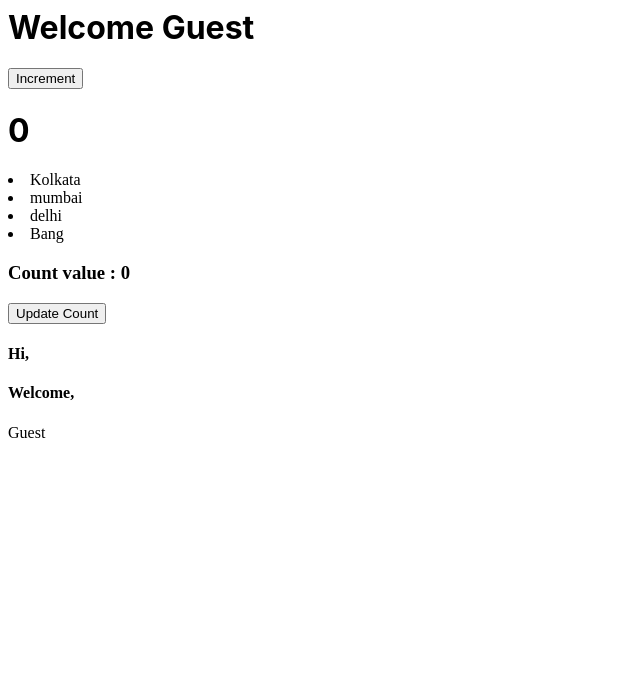
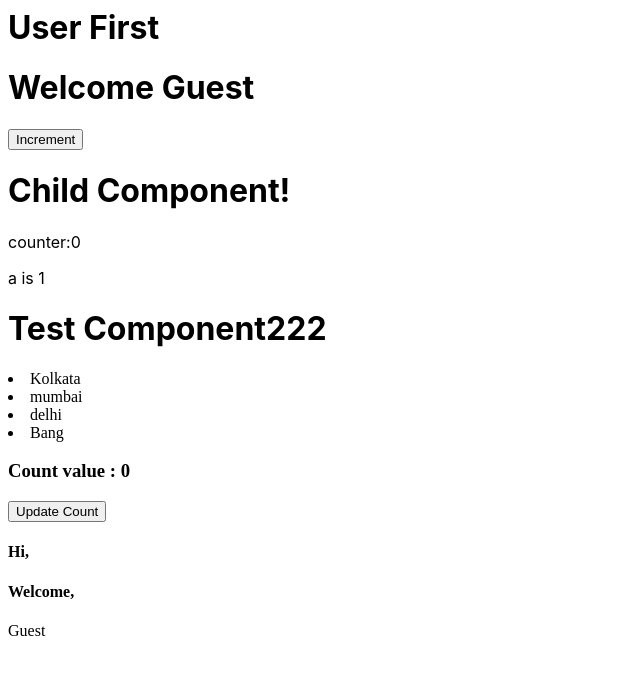
Before and after one commit to prashanthpasham/react-interview, a React (Create React App) app: page / in a window 1280 px wide. Shown: the top 674 px of the page, without its empty margins (0-640 px from the left). Built offline with nearby package versions, Linux system fonts and the light colour scheme.

Commit message:
4 files modified, 1 added

```diff
--- a/src/App.js
+++ b/src/App.js
@@ -5,23 +5,39 @@ import StateExample from './StateExample';
 import Child from './Child';
 import AppRender from './AppRender';
 import Hello from './Hello';
+import Approach from './Approach';
 export default class App extends React.Component {
-  state = {
-    counter: 0,
-  };
+  constructor() {
+    super();
+    this.state = {
+      counter: 0,
+      x: {
+        a: 1,
+        b: 200,
+      },
+    };
+  }
   render() {
     return (
       <div>
+        <Approach />
         <Hello name="World" />
 
         <button
           onClick={() => {
-            this.setState({ counter: this.state.counter + 1 });
+            const obj = this.state.x;
+            obj.a = 2;
+            obj.a++;
+            this.setState({ counter: this.state.counter + 1, x: obj });
           }}
         >
           Increment
         </button>
-        <Child value={this.state.counter} />
+        <Child
+          key={this.state.counter}
+          value={this.state.counter}
+          x={this.state.x}
+        />
 
         <City />
         <StateExample />
--- /dev/null
+++ b/src/Approach.js
@@ -0,0 +1,14 @@
+import React from 'react';
+export default class Approach extends React.Component {
+  render() {
+    const user = { name: 'User First' };
+    function test(user) {
+      return user.name;
+    }
+    return (
+      <div>
+        <h1>{test(user)}</h1>
+      </div>
+    );
+  }
+}
--- a/src/Child.js
+++ b/src/Child.js
@@ -1,12 +1,29 @@
 import React from 'react';
+const Test = () => {
+  return <h1>Test Component222</h1>;
+};
 export default class Child extends React.PureComponent {
   constructor(props) {
     super(props);
     this.state = {
       counter: this.props.value,
+      x: this.props.x.a,
     };
+    console.log('child constructor :: ' + this.state);
   }
+
   render() {
-    return <h1>{this.state.counter}</h1>;
+    console.log('render child called!');
+    const user={
+      name:'testing'
+    }
+    return (
+      <div>
+        <h1>Child Component!</h1>
+        <p>counter:{this.state.counter}</p>
+        <p> a is {this.state.x}</p>
+        <Test />
+      </div>
+    );
   }
 }
--- a/src/Hello.js
+++ b/src/Hello.js
@@ -2,6 +2,7 @@ import React from 'react';
 export default class Hello extends React.PureComponent {
   constructor(props) {
     super(props);
+    console.log(this.props.name);
     this.state = { name: 'Guest!!!' };
   }
   getName() {
--- a/src/StateExample.js
+++ b/src/StateExample.js
@@ -9,6 +9,7 @@ export default class StateExample extends React.PureComponent {
     var countValue = this.state.count;
     console.log('countvalue::' + countValue);
   }
+
   updateCount() {
     this.setState(
       {
```
